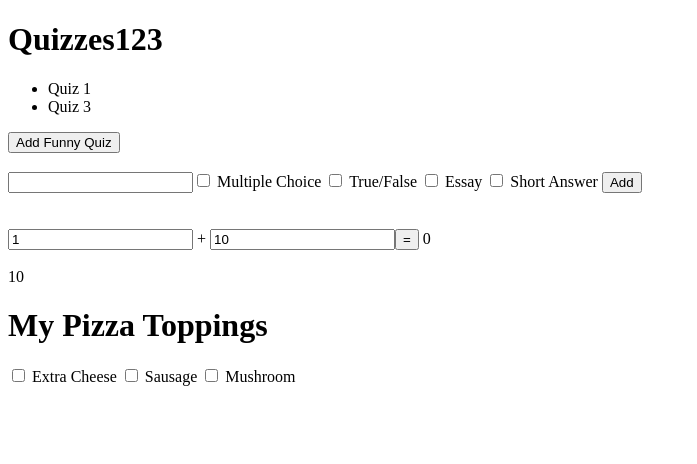
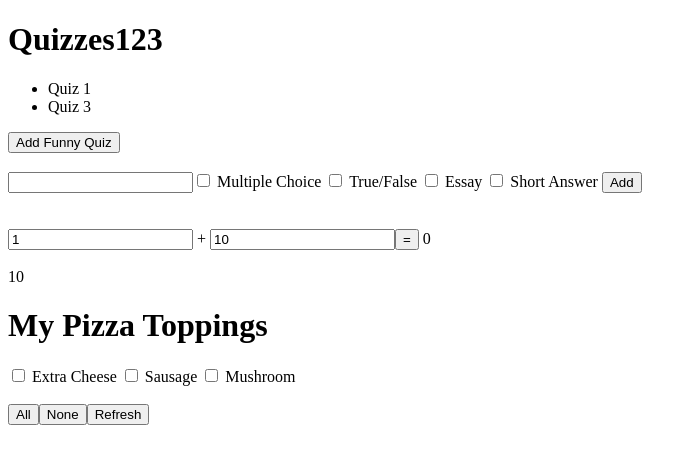
Before and after one commit to 2018-spring-mjs-th/week-two-a, an Angular app: page / in a window 1280 px wide. Shown: the top 464 px of the page, without its empty margins (0-697 px from the left). Built offline with nearby package versions, Linux system fonts and the light colour scheme.

Commit message:
My Pizza Topping
Done!

```diff
--- a/src/app/qliu-pizza-toppings/qliu-pizza-toppings.component.html
+++ b/src/app/qliu-pizza-toppings/qliu-pizza-toppings.component.html
@@ -6,4 +6,12 @@
       <input type='checkbox' [(ngModel)]='pt.checked' />
       {{ pt.name }}
     </label>
+
+
 </span>
+
+<br/><br/>
+
+<button type="button" (click)="selectAll()">All</button>
+<button type="button" (click)="selectNone()">None</button>
+<button type="button" (click)="refresh()">Refresh</button><span *ngIf='myToppings.length > 0'> I love ({{ myToppings }}) !!!</span>
--- a/src/app/qliu-pizza-toppings/qliu-pizza-toppings.component.ts
+++ b/src/app/qliu-pizza-toppings/qliu-pizza-toppings.component.ts
@@ -27,4 +27,27 @@ export class QliuPizzaToppingsComponent implements OnInit {
 
   }
 
+  public selectAll() {
+    this.toppingTypes.forEach(x => x.checked = true);
+
+  }
+
+  public selectNone() {
+
+    this.toppingTypes.forEach(x => x.checked = false);
+
+  }
+
+
+  public myToppings: string = "";
+
+  public refresh() {
+
+  this.myToppings = this.toppingTypes
+      .filter(x => x.checked)
+      .map(x => x.name)
+      .join(', ');
+
+  }
+
 }
```
